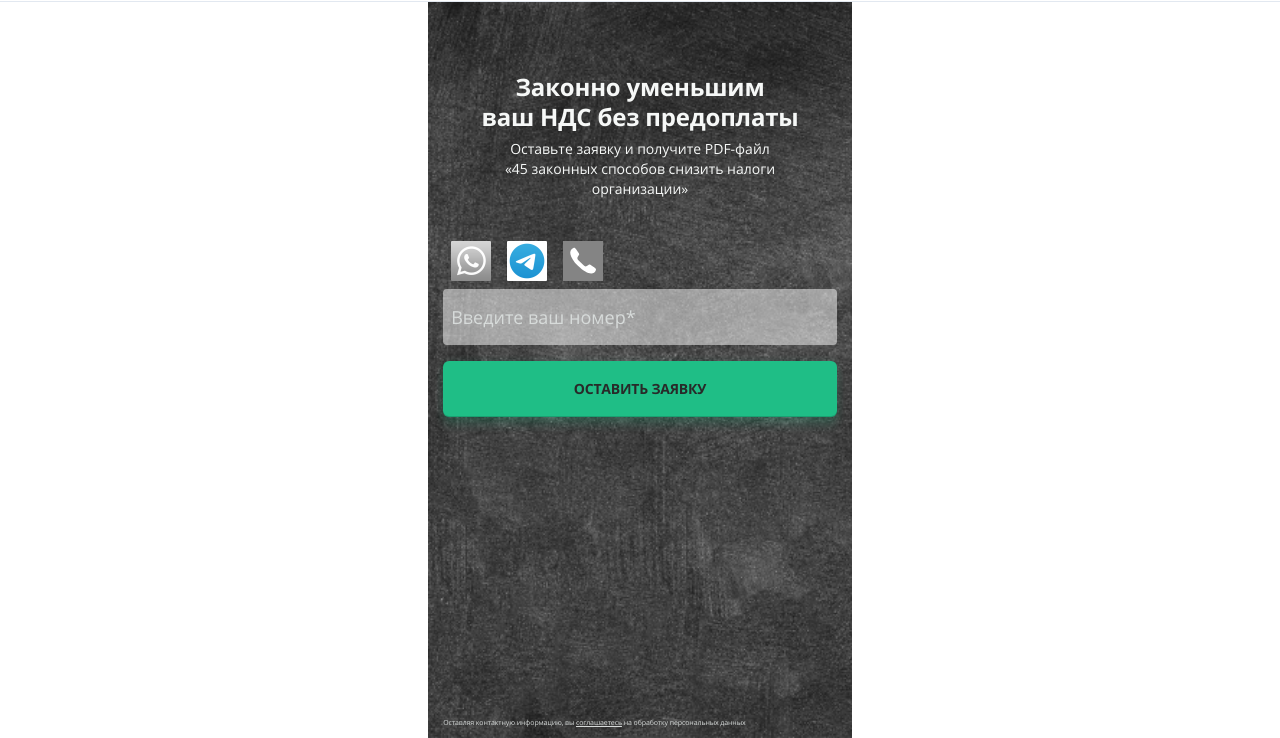
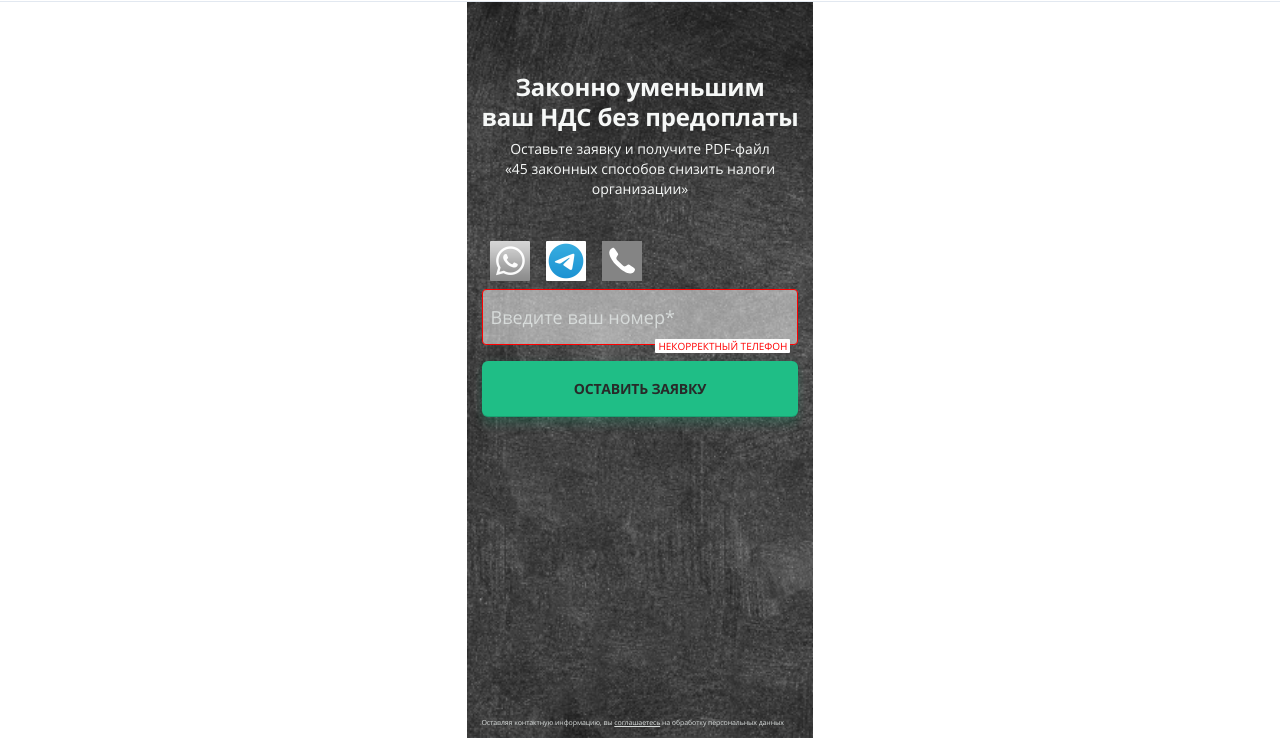
Before and after one commit to davlatsultonov/landing-index-company, a plain HTML site: page index.html in a window 1280 px wide. Shown: the part 62-800 px from the top of the page. Drawn offline with Linux system fonts and the light colour scheme.

Commit message:
added validation block for form input fix styles

```diff
--- a/css/styles.css
+++ b/css/styles.css
@@ -265,6 +265,14 @@ p {
     display: flex;
 }
 
+.form__input-field {
+    position: relative;
+}
+
+.form__input-field.error .input {
+    border: 1px solid red;
+}
+
 .form-tab-btn {
     width: 56px;
     height: 56px;
@@ -362,6 +370,7 @@ p {
 }
 
 .modal-view__form .input {
+    color: #282a29;
     border: 1px solid #d7dbda;
 }
 
@@ -379,6 +388,10 @@ p {
 
 .modal-view__form .btn {
     color: #f6f8f7;
+}
+
+.modal-view__form .error_alert {
+    border: 1px solid red;
 }
 
 /* success block */
@@ -404,6 +417,27 @@ p {
     font-weight: 700;
     letter-spacing: -0.8px;
     line-height: 40px;
+}
+
+/* error block */
+.error_wrapper {
+    position: relative;
+    width: 100%;
+    max-width: 25.875rem;
+}
+
+.error_alert {
+    font-size: 10px;
+    text-transform: uppercase;
+    color: red;
+    position: absolute;
+    z-index: 10;
+    background-color: #fff;
+    right: .5rem;
+    bottom: -.5rem;
+    padding: 3px;
+    line-height: 8px;
+    border-radius: 1px;
 }
 
 @media (min-width: 768px) {
--- a/index.html
+++ b/index.html
@@ -49,8 +49,12 @@
                     <button data-button-name="phone" class="form-tab-btn phone"></button>
                 </div>
                 <div class="form__bottom">
-                    <input type="tel" name="phone" autocomplete="on" class="input phone-mask"
-                           placeholder="Введите ваш номер*">
+                    <div class="form__input-field error">
+                        <input type="tel" name="phone" autocomplete="on" class="input phone-mask"
+                               placeholder="Введите ваш номер*">
+                        <span class="error_alert">некорректный телефон</span>
+                    </div>
+
 
                     <button class="btn">
                         Оставить заявку
@@ -79,8 +83,11 @@
         </div>
 
         <form class="form modal-view__form js-zayavka">
-            <input type="tel" name="phone" autocomplete="on" class="input phone-mask"
-                   placeholder="Ваш телефон*">
+            <div class="form__input-field error">
+                <input type="tel" name="phone" autocomplete="on" class="input phone-mask"
+                       placeholder="Ваш телефон*">
+                <span class="error_alert">некорректный телефон</span>
+            </div>
 
             <button class="btn">
                 Отправить заявку
```
